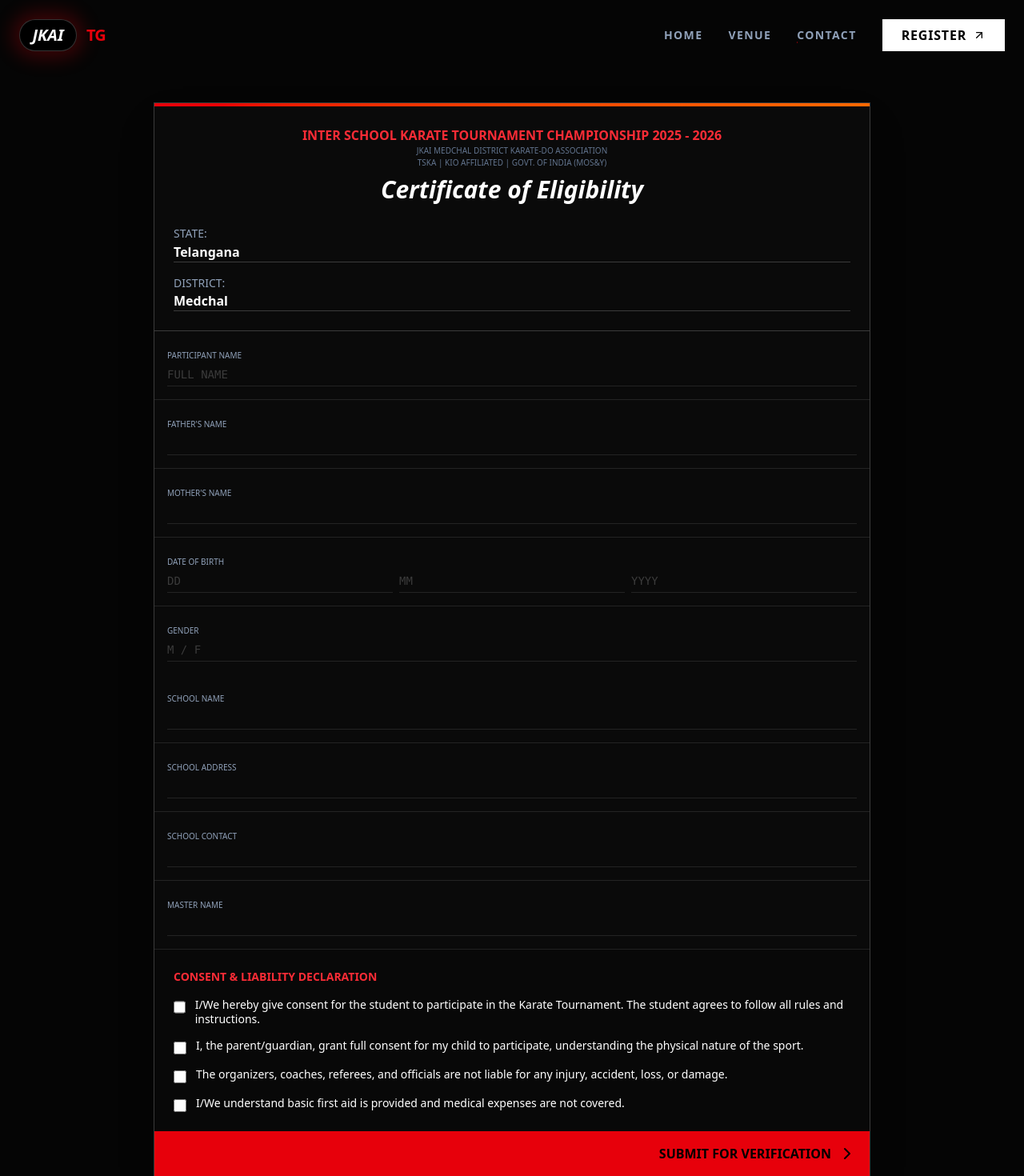
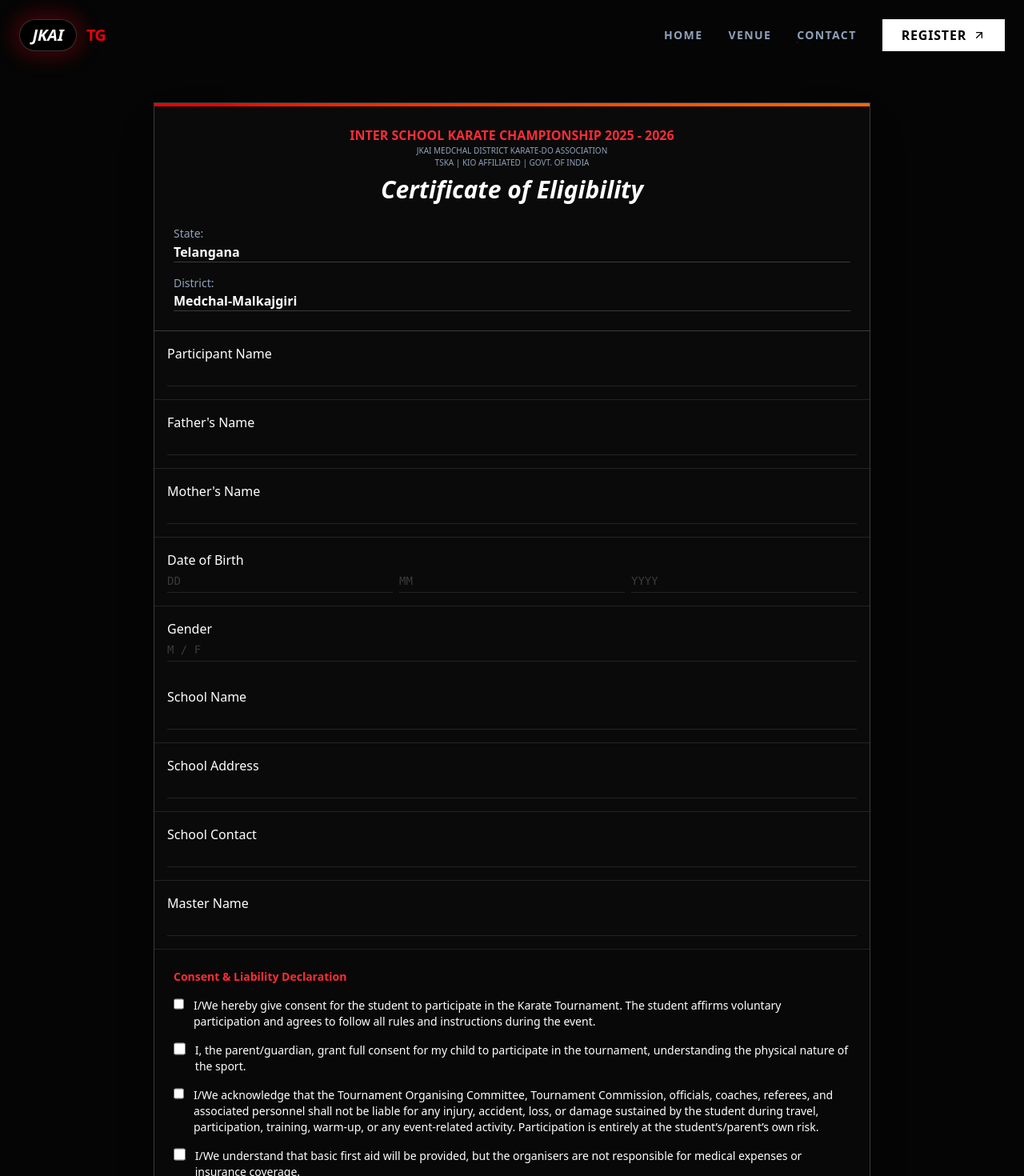
Before and after one commit to Avinashpasham07/Intra_school_tournment, a React (Vite) app in the folder tournment/: page /register in a window 1280 px wide. Shown: the top 1470 px of the page at 80% size. Built offline with nearby package versions, Linux system fonts and the light colour scheme.

Commit message:
Sync latest updates

```diff
--- a/tournment/src/LandingPage.jsx
+++ b/tournment/src/LandingPage.jsx
@@ -247,7 +247,7 @@
 
       {/* ===================== SCHEDULE SECTION ===================== */}
       <div
-        id="schedule"
+        id="venue"
         className="bg-red-600 py-3 mt-15 transform -skew-y-2  relative z-20 overflow-hidden"
       >
         <div className="whitespace-nowrap flex animate-marquee">
@@ -268,7 +268,7 @@
 
         {/* ===================== VENUE SECTION ===================== */}
         {/* ===================== VENUE SECTION WITH MAP ===================== */}
-<section id="venue" className="grid md:grid-cols-3 gap-6">
+<section className="grid md:grid-cols-3 gap-6">
 
   {/* LEFT SIDE – VENUE DETAILS */}
   <div className="group relative overflow-hidden rounded-3xl bg-[#0A0A0A] border border-white/10 p-8">
@@ -680,19 +680,19 @@
 
     {[
       {
-        name: "Nagaraj",
+        name: "N.Nagaraju",
         role: "JKA Diploma",
         img: "/nagaraj.jpg",
         category: "JKA Instructor & Judge",
       },
      {
-        name: "Kiran",
+        name: "M.Kiran",
         role: "JKA Diploma",
         img: "/kiran-1.jpg",
         category: "Judge",
       },
       {
-        name: "Kiran",
+        name: "S.Kiran",
         role: "JKA Diploma",
         img: "/kiran-2.jpg",
         category: "Judge",
@@ -716,7 +716,7 @@
         category: "Judge",
       },
       {
-        name: "Avinash",
+        name: "Avinash Yadav",
         role: "KIO Black Belt",
         img: "/avi.jpg",
         category: "Judge",
--- a/tournment/src/RegistrationFormPage.jsx
+++ b/tournment/src/RegistrationFormPage.jsx
@@ -8,6 +8,7 @@
   const [scrolled, setScrolled] = useState(false);
   const [isMenuOpen, setIsMenuOpen] = useState(false);
   const [submitting, setSubmitting] = useState(false);
+
   const [formValues, setFormValues] = useState({});
 
   useEffect(() => {
@@ -23,88 +24,70 @@
   const SimpleInput = ({ name, placeholder }) => (
     <input
       name={name}
-      defaultValue={formValues[name] || ""}
       placeholder={placeholder}
       onBlur={(e) => saveValue(name, e.target.value)}
       className="w-full bg-transparent text-white font-mono text-sm border-b border-white/10
-                 focus:border-red-600 focus:outline-none py-1 placeholder-white/20"
+                focus:border-red-600 focus:outline-none py-1 placeholder-white/20"
     />
   );
 
-  // ---------------------------------------------------
-  // HANDLE FORM SUBMISSION
-  // ---------------------------------------------------
+  // -----------------------------
+  // SUBMIT HANDLER
+  // -----------------------------
   const handleSubmit = async (e) => {
     e.preventDefault();
     if (submitting) return;
 
     const formEl = formRef.current;
-    const formDataObj = {};
+    const fd = new FormData(formEl);
 
-    new FormData(formEl).forEach((value, key) => {
-      formDataObj[key] = value;
-    });
+    const data = {};
+    fd.forEach((v, k) => (data[k] = v));
 
-    const requiredFields = [
-      "participantName",
-      "fatherName",
-      "motherName",
-      "schoolName",
-      "institutionAddress",
-      "institutionPhone",
-      "dobDD",
-      "dobMM",
-      "dobYYYY",
-      "gender",
-      "masterName",
-      "district",
+    // REQUIRED FIELD CHECK
+    const required = [
+      "participantName", "fatherName", "motherName",
+      "schoolName", "institutionAddress", "institutionPhone",
+      "dobDD", "dobMM", "dobYYYY", "gender",
+      "masterName", "district"
     ];
 
-    const consentChecks = ["consent1", "consent2", "consent3", "consent4"];
+    const missing = required.filter((k) => !data[k] || data[k].trim() === "");
 
-    const missing = [];
-
-    requiredFields.forEach((key) => {
-      if (!formDataObj[key] || formDataObj[key].trim() === "") missing.push(key);
-    });
-
-    consentChecks.forEach((key) => {
-      if (!formDataObj[key]) missing.push(key);
+    ["consent1", "consent2", "consent3", "consent4"].forEach((c) => {
+      if (!data[c]) missing.push(c);
     });
 
     if (missing.length > 0) {
-      alert("Please fill the required fields: " + missing.join(", "));
+      alert("Please complete: " + missing.join(", "));
       return;
     }
+
+    // AUTO SWITCH BACKEND
+    const backendURL =
+      window.location.hostname === "localhost"
+        ? "http://localhost:4000/api/submit"
+        : "https://intra-school-tournment.onrender.com/api/submit";
 
     try {
       setSubmitting(true);
 
-      const backendURL =
-        window.location.hostname === "localhost"
-          ? "http://localhost:4000/api/submit"
-          : "https://intra-school-tournment.onrender.com/api/submit";
-
       const resp = await fetch(backendURL, {
         method: "POST",
         headers: { "Content-Type": "application/json" },
-        body: JSON.stringify(formDataObj),
+        body: JSON.stringify(data),
       });
 
       const result = await resp.json();
 
       if (!result.ok) {
         alert("Submission failed: " + result.error);
-        setSubmitting(false);
         return;
       }
 
-      alert(
-        `Form submitted successfully!\nID: ${result.id}\nPlease pay the fee to your Master.`
-      );
+      alert(`Form submitted successfully! ID: ${result.id}`);
 
       formEl.reset();
-      setFormValues({});
     } catch (err) {
       alert("Network error: " + err.message);
     } finally {
@@ -112,92 +95,45 @@
     }
   };
 
-  // ---------------------------------------------------
+  // -----------------------------
   // RENDER UI
-  // ---------------------------------------------------
+  // -----------------------------
   return (
     <div className="min-h-screen bg-[#050505] text-white pb-20 overflow-x-hidden">
-      {/* Background Grid */}
-      <div
-        className="fixed inset-0 z-0 bg-[linear-gradient(to_right,#80808010_1px,transparent_1px),
-        linear-gradient(to_bottom,#80808010_1px,transparent_1px)]
-        bg-[size:24px_24px]"
-      />
+      <NavBar scrolled={scrolled} isMenuOpen={isMenuOpen} setIsMenuOpen={setIsMenuOpen} />
 
-      <NavBar
-        scrolled={scrolled}
-        isMenuOpen={isMenuOpen}
-        setIsMenuOpen={setIsMenuOpen}
-      />
-
-      <main className="container mx-auto px-4 pt-32 relative z-20">
+      <main className="container mx-auto px-4 pt-32 relative">
         <form
           ref={formRef}
           onSubmit={handleSubmit}
           className="max-w-4xl mx-auto bg-[#0A0A0A] border border-white/20 shadow-2xl"
         >
-          {/* Top Gradient Line */}
-          <div className="h-1 bg-gradient-to-r from-red-600 to-orange-500"></div>
+          <div className="h-1 bg-gradient-to-r from-red-600 to-orange-500" />
 
-          {/* HEADER */}
           <section className="p-6 border-b border-white/20">
-            <h2 className="text-center text-red-500 font-bold uppercase">
-              Inter School Karate Tournament Championship 2025 - 2026
-            </h2>
-            <p className="text-[10px] text-center text-slate-500 uppercase">
-              JKAI Medchal District Karate-Do Association
-            </p>
-            <p className="text-[10px] text-center text-slate-500 uppercase">
-              TSKA | KIO Affiliated | Govt. of India (MOS&Y)
-            </p>
-
-            <h1 className="text-center text-3xl font-black italic mt-2">
-              Certificate of Eligibility
-            </h1>
+            <h2 className="text-center text-red-500 font-bold uppercase">Inter School Karate  Championship 2025 - 2026</h2>
+            <p className="text-center text-[10px] text-slate-400 uppercase">JKAI Medchal District Karate-Do Association</p>
+            <p className="text-center text-[10px] text-slate-400 uppercase">TSKA | KIO Affiliated | Govt. of India</p>
+            <h1 className="text-center text-3xl font-black italic mt-2">Certificate of Eligibility</h1>
 
             <div className="mt-6">
-              <label className="text-slate-400 uppercase text-sm">State:</label>
-              <div className="font-bold text-white border-b border-white/20">
-                Telangana
-              </div>
+              <label className="text-slate-400 text-sm">State:</label>
+              <div className="font-bold border-b border-white/20">Telangana</div>
 
-              <label className="text-slate-400 uppercase text-sm mt-4 block">
-                District:
-              </label>
-              <div className="font-bold text-white border-b border-white/20">
-                Medchal
-              </div>
-              <input type="hidden" name="district" value="Medchal" />
+              <label className="text-slate-400 text-sm mt-4 block">District:</label>
+              <div className="font-bold border-b border-white/20">Medchal-Malkajgiri</div>
+              <input type="hidden" name="district" value="Medchal - Malchigiri" />
             </div>
           </section>
 
-          {/* PERSONAL DETAILS */}
+          {/* Personal Details */}
           <section className="divide-y divide-white/10">
-            <div className="p-4">
-              <label className="text-[10px] text-slate-400 uppercase">
-                Participant Name
-              </label>
-              <SimpleInput name="participantName" placeholder="FULL NAME" />
-            </div>
+            <div className="p-4"><label className="label">Participant Name</label><SimpleInput name="participantName" /></div>
+            <div className="p-4"><label className="label">Father's Name</label><SimpleInput name="fatherName" /></div>
+            <div className="p-4"><label className="label">Mother's Name</label><SimpleInput name="motherName" /></div>
 
             <div className="p-4">
-              <label className="text-[10px] text-slate-400 uppercase">
-                Father's Name
-              </label>
-              <SimpleInput name="fatherName" />
-            </div>
-
-            <div className="p-4">
-              <label className="text-[10px] text-slate-400 uppercase">
-                Mother's Name
-              </label>
-              <SimpleInput name="motherName" />
-            </div>
-
-            <div className="p-4">
-              <label className="text-[10px] text-slate-400 uppercase">
-                Date of Birth
-              </label>
+              <label className="label">Date of Birth</label>
               <div className="flex gap-2">
                 <SimpleInput name="dobDD" placeholder="DD" />
                 <SimpleInput name="dobMM" placeholder="MM" />
@@ -206,109 +142,57 @@
             </div>
 
             <div className="p-4">
-              <label className="text-[10px] text-slate-400 uppercase">
-                Gender
-              </label>
+              <label className="label">Gender</label>
               <SimpleInput name="gender" placeholder="M / F" />
             </div>
           </section>
 
-          {/* SCHOOL DETAILS */}
+          {/* School Details */}
           <section className="divide-y divide-white/10">
-            <div className="p-4">
-              <label className="text-[10px] text-slate-400 uppercase">
-                School Name
-              </label>
-              <SimpleInput name="schoolName" />
-            </div>
-
-            <div className="p-4">
-              <label className="text-[10px] text-slate-400 uppercase">
-                School Address
-              </label>
-              <SimpleInput name="institutionAddress" />
-            </div>
-
-            <div className="p-4">
-              <label className="text-[10px] text-slate-400 uppercase">
-                School Contact
-              </label>
-              <SimpleInput name="institutionPhone" />
-            </div>
+            <div className="p-4"><label className="label">School Name</label><SimpleInput name="schoolName" /></div>
+            <div className="p-4"><label className="label">School Address</label><SimpleInput name="institutionAddress" /></div>
+            <div className="p-4"><label className="label">School Contact</label><SimpleInput name="institutionPhone" /></div>
           </section>
 
-          {/* MASTER */}
+          {/* Master */}
           <section className="p-4 border-t border-white/10">
-            <label className="text-[10px] text-slate-400 uppercase">
-              Master Name
-            </label>
+            <label className="label">Master Name</label>
             <SimpleInput name="masterName" />
           </section>
 
-          {/* CONSENT SECTION */}
+          {/* Consent */}
           <section className="p-6 border-t border-white/10 space-y-4 bg-black/20">
-            <p className="text-red-500 font-bold uppercase text-sm">
-              Consent & Liability Declaration
-            </p>
+            <p className="text-red-500 font-bold text-sm">Consent & Liability Declaration</p>
 
-            <label className="flex items-start gap-3 cursor-pointer">
-              <input
-                type="checkbox"
-                name="consent1"
-                className="mt-1 w-4 h-4 accent-red-600"
-              />
-              <span className="text-white text-sm leading-tight">
-                I/We hereby give consent for the student to participate in the
-                Karate Tournament. The student agrees to follow all rules and
-                instructions.
-              </span>
-            </label>
+            {[
+              {
+                name: "consent1",
+                text: "I/We hereby give consent for the student to participate in the Karate Tournament. The student affirms voluntary participation and agrees to follow all rules and instructions during the event."
 
-            <label className="flex items-start gap-3 cursor-pointer">
-              <input
-                type="checkbox"
-                name="consent2"
-                className="mt-1 w-4 h-4 accent-red-600"
-              />
-              <span className="text-white text-sm leading-tight">
-                I, the parent/guardian, grant full consent for my child to
-                participate, understanding the physical nature of the sport.
-              </span>
-            </label>
+              },
+              {
+                name: "consent2",
+                text: "I, the parent/guardian, grant full consent for my child to participate in the tournament, understanding the physical nature of the sport."
 
-            <label className="flex items-start gap-3 cursor-pointer">
-              <input
-                type="checkbox"
-                name="consent3"
-                className="mt-1 w-4 h-4 accent-red-600"
-              />
-              <span className="text-white text-sm leading-tight">
-                The organizers, coaches, referees, and officials are not liable
-                for any injury, accident, loss, or damage.
-              </span>
-            </label>
-
-            <label className="flex items-start gap-3 cursor-pointer">
-              <input
-                type="checkbox"
-                name="consent4"
-                className="mt-1 w-4 h-4 accent-red-600"
-              />
-              <span className="text-white text-sm leading-tight">
-                I/We understand basic first aid is provided and medical expenses
-                are not covered.
-              </span>
-            </label>
+              },
+              {
+                name: "consent3",
+                text: "I/We acknowledge that the Tournament Organising Committee, Tournament Commission, officials, coaches, referees, and associated personnel shall not be liable for any injury, accident, loss, or damage sustained by the student during travel, participation, training, warm-up, or any event-related activity. Participation is entirely at the student’s/parent’s own risk."
+              },
+              {
+                name: "consent4",
+                text: "I/We understand that basic first aid will be provided, but the organisers are not responsible for medical expenses or insurance coverage."
+              }
+            ].map((c, i) => (
+              <label key={i} className="flex gap-3">
+                <input type="checkbox" name={c.name} className="w-4 h-4 accent-red-600" />
+                <span className="text-white text-sm">{c.text}</span>
+              </label>
+            ))}
           </section>
 
-          {/* SUBMIT BUTTON */}
           <section className="p-4 bg-red-600 flex justify-end">
-            <button
-              type="submit"
-              disabled={submitting}
-              className={`flex items-center gap-2 font-black uppercase text-black hover:text-white
-                ${submitting ? "opacity-60 cursor-not-allowed" : ""}`}
-            >
+            <button className="font-black uppercase flex items-center gap-2 text-black hover:text-white">
               {submitting ? "Submitting..." : "Submit For Verification"}
               <ChevronRight />
             </button>
```
Also changed, not shown: 1 other file (tests, documents, lock files or other folders).
